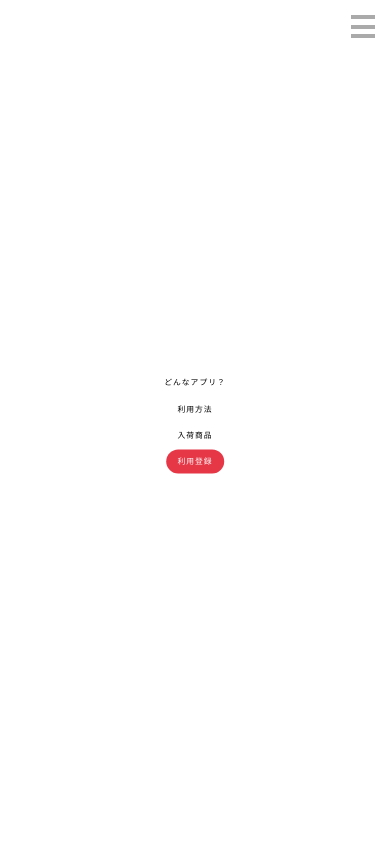
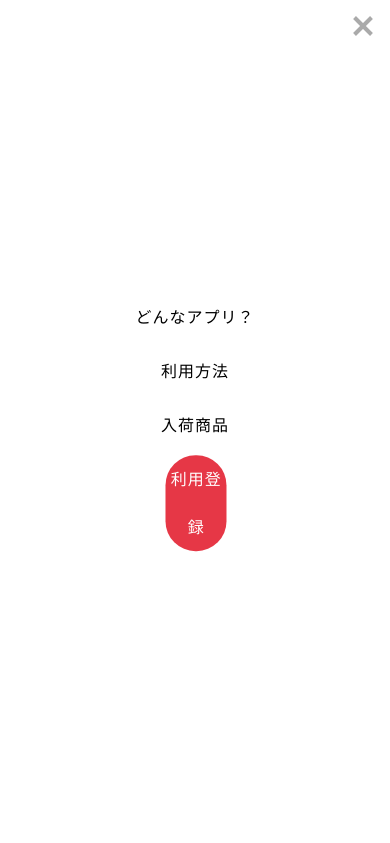
Before and after one commit to IshiyamaAkari/LP2_app, a plain HTML site: page index.html in a window 390 px wide. Both pictures are taken after a click on the element 363 px from the left and 17 px from the top of the page. Shown: the top 843 px of the page. Drawn offline with nearby package versions, Linux system fonts and the light colour scheme.

Commit message:
css-修正-

```diff
--- a/css/style.css
+++ b/css/style.css
@@ -49,8 +49,8 @@ li {
   font-weight:500;
   color: #000;
   text-align: center;
-  width:20%;
-  font-size:15px;
+  width:25%;
+  font-size:16px;
 }
 .header-wrap__nav__list__item a:hover {
   opacity: 0.5;
@@ -61,6 +61,7 @@ li {
 .__app a{
   width:100%;
   background-color: #E63746;
+  padding:0 2%;
   border-radius: 30px;
   line-height: 3;
   color: #FFF;
@@ -500,11 +501,22 @@ li {
   }
   .header-wrap__nav__list__item a {
     line-height: 3;
-    font-size: 2vw;
+    font-size: 16px;
   }
   .header-wrap__nav__list__item.__app {
     width: 15vw;
     border-radius: 50px;
+  }
+  body.nav-open header .drawer {
+  border-top: 0;
+  }
+  body.nav-open header .drawer::before {
+  top: 9px;
+  transform: rotate(-45deg);
+  }
+  body.nav-open header .drawer::after {
+  top: 9px;
+  transform: rotate(45deg);
   }
   .use-wrap__con__block{
     display: block;
```
